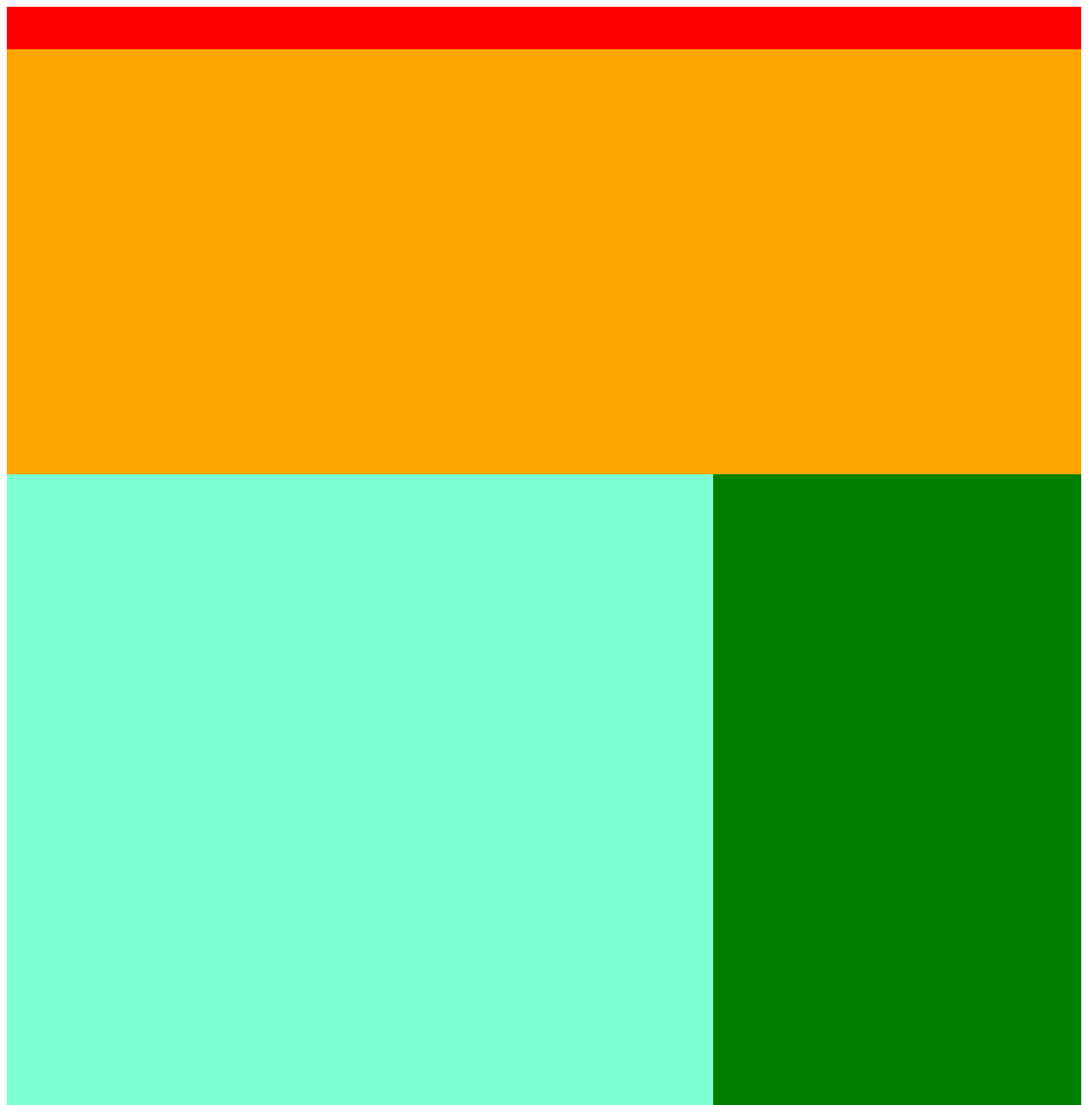
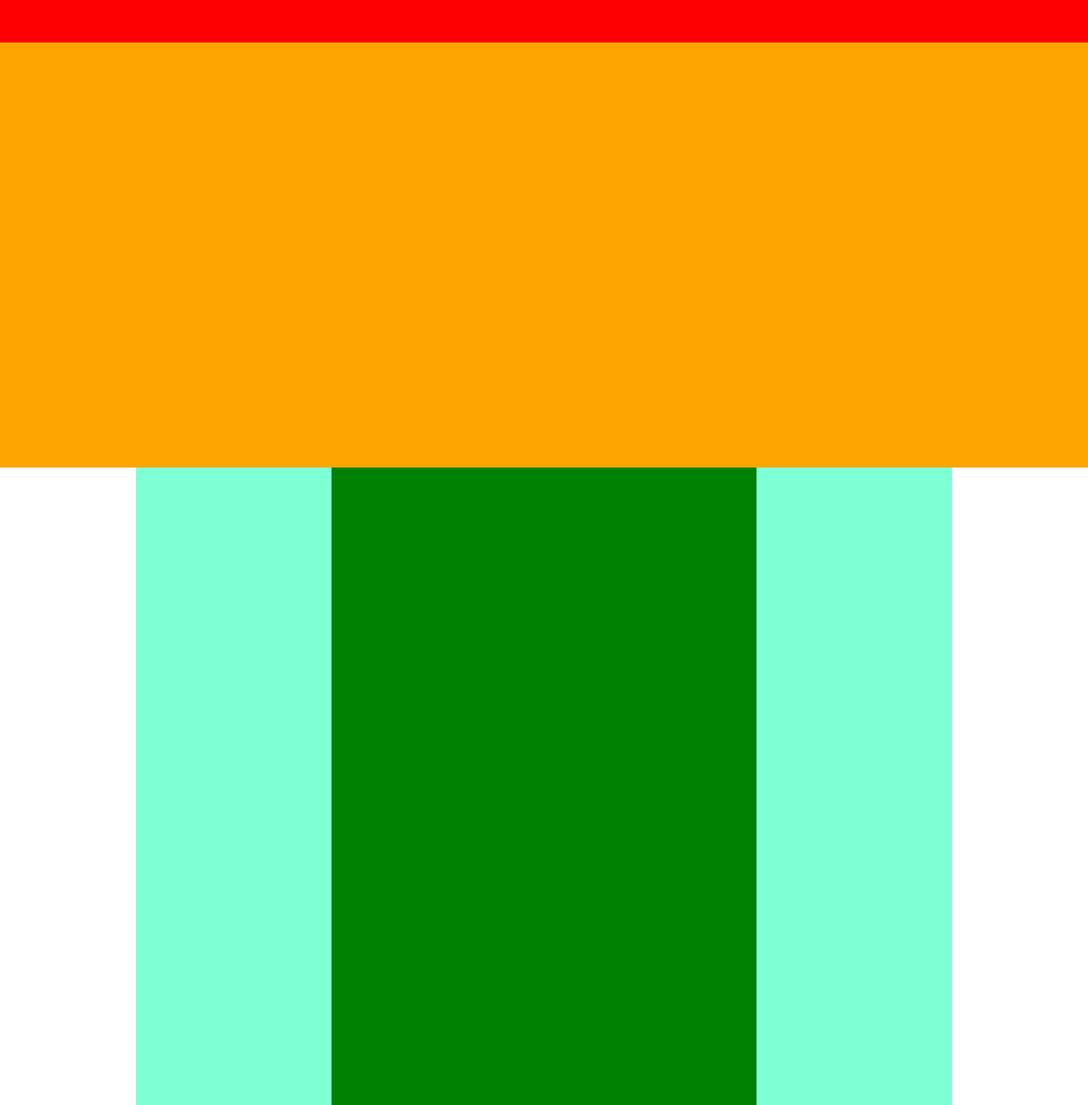
Before and after one commit to Sayo-Shiozuka/chapter4_exercise, a plain HTML site: page index.html in a window 1280 px wide. Shown: the top 1300 px of the page at 85% size. Drawn offline with Linux system fonts and the light colour scheme.

Commit message:
[finish]1-4 chapter4_exercise

```diff
--- a/index.html
+++ b/index.html
@@ -6,13 +6,12 @@
     <link rel="stylesheet" href="style.css">
   </head>
   <body>
-    <div class="header">
-      <div class="header-top"></div>
-      <div class="header-bottom"></div>
-    </div>
+    <div class="header"></div>
+    <div class="main-visual"></div>
     <div class="main">
-      <div class="main-top"></div>
-      <div class="main-bottom"></div>
+      <div class="sidebar-left"></div>
+      <div class="blog"></div>
+      <div class="sidebar-right"></div>
     </div>
     <div class="footer"></div>
   </body>
--- a/style.css
+++ b/style.css
@@ -1,35 +1,44 @@
-.header-top {
+* {
+  margin: 0;
+  padding: 0;
+  box-sizing: border-box;
+}
+
+.header {
   width: 100%;
   height: 50px;
   background-color: red;
 }
-.header-bottom {
+.main-visual {
   width: 100%;
   height: 500px;
   background-color: orange;
 }
 
 .main {
-  width: 100%;
-  height: 1400px;
-  background-color: white;
+  width: 960px;
   display: flex;
   justify-content: center;
   margin: 0 auto;
 }
 
-.main-top {
-  width: 960px;
+.sidebar-left {
+  width: 230px;
   height: 1400px;
   background-color: aquamarine;
 }
 
-.main-bottom {
+.blog {
   width: 500px;
   height: 1400px;
   background-color: green;
 }
 
+.sidebar-right {
+  width: 230px;
+  height: 1400px;
+  background-color: aquamarine;
+}
 .footer {
   width: 100%;
   height: 100px;
```
